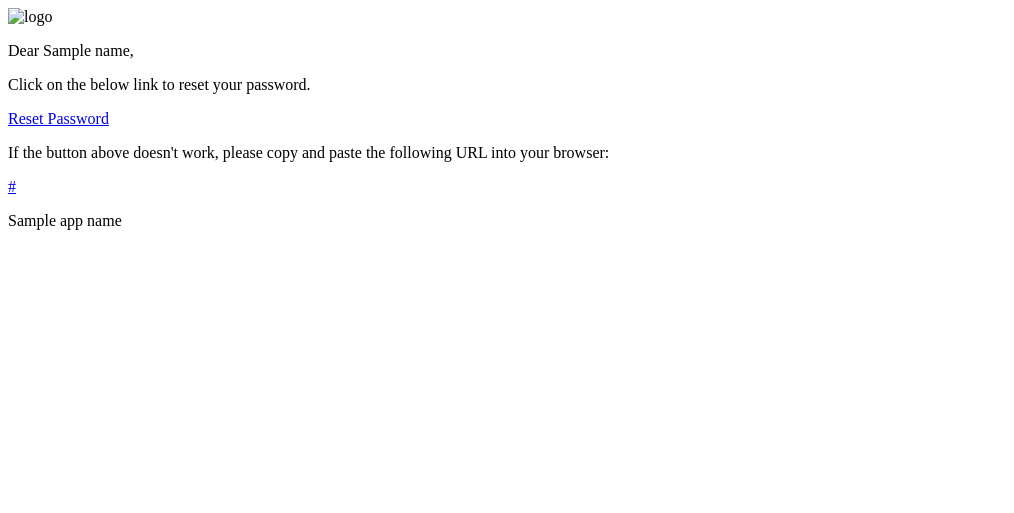
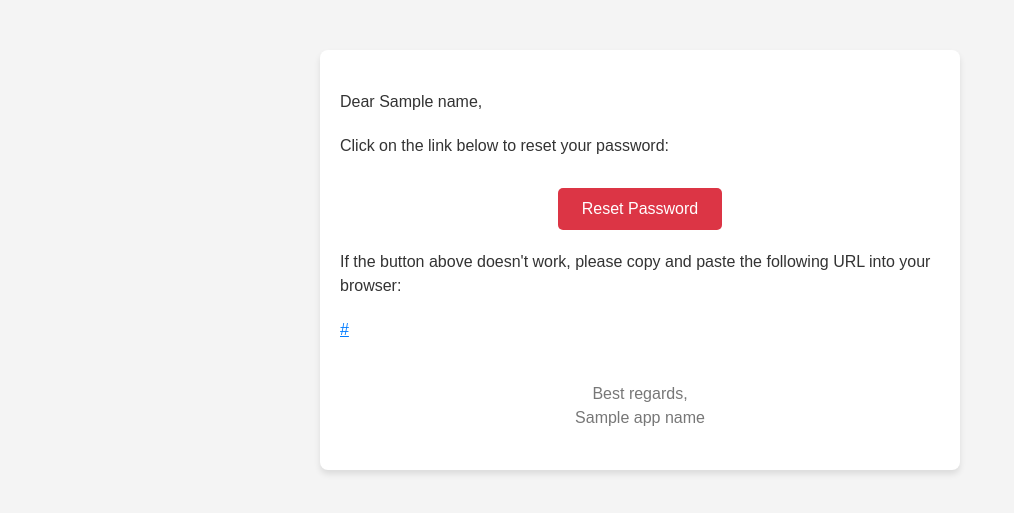
Before and after one commit to pp-repr/quiz-maker, a Python web app: template app/static/templates/password-reset.html in a window 1280 px wide. Shown: the top 513 px of the page, without its empty margins (0-1014 px from the left). Run offline with Jinja, Linux system fonts and the light colour scheme; the template is opened without the code that fills it: most values are stand-ins (such as "Sample title", 1, 10 or a date in 2020).

```diff
--- a/app/routes/user.py
+++ b/app/routes/user.py
@@ -77,7 +77,7 @@ async def get_user_by_id(id, session: Session = Depends(get_session)):
     return await get_user_details(id, session)
 
 
-@user_auth_router.put("/me/edit", status_code=status.HTTP_200_OK, response_model=UserResponse)
+@user_auth_router.patch("/me/edit", status_code=status.HTTP_200_OK, response_model=UserResponse)
 async def update_profile(data: UpdateProfileRequest, user = Depends(get_current_user), session: Session = Depends(get_session)):
     updated_user = await update_user_profile(user.email, data, session)
     return updated_user
--- a/app/schemas/user.py
+++ b/app/schemas/user.py
@@ -27,3 +27,7 @@ class UpdateProfileRequest(BaseModel):
     name: Optional[str] = Field(None, max_length=50)
     mobile: Optional[str] = Field(None, max_length=9)
     description: Optional[str] = Field(None, max_length=1000)
+
+
+class DeleteRequest(BaseModel):
+    email: EmailStr
--- a/app/static/templates/password-reset.html
+++ b/app/static/templates/password-reset.html
@@ -1,18 +1,75 @@
 <!DOCTYPE html>
+<html lang="en">
 <head>
+    <meta charset="UTF-8">
+    <meta name="viewport" content="width=device-width, initial-scale=1.0">
+    <title>Reset Your Password - {{ app_name }}</title>
+    <style>
+        body {
+            font-family: Arial, sans-serif;
+            background-color: #f4f4f4;
+            color: #333;
+            margin: 0;
+            padding: 0;
+        }
+        .container {
+            max-width: 600px;
+            margin: 50px auto;
+            background-color: #fff;
+            padding: 20px;
+            border-radius: 8px;
+            box-shadow: 0 4px 6px rgba(0, 0, 0, 0.1);
+        }
+        .logo {
+            display: block;
+            margin: 0 auto 20px auto;
+            max-width: 150px;
+        }
+        p {
+            font-size: 16px;
+            line-height: 1.5;
+            margin: 20px 0;
+        }
+        .button-container {
+            text-align: center;
+            margin-top: 30px;
+        }
+        .button {
+            background-color: #dc3545;
+            color: #fff;
+            padding: 12px 24px;
+            text-decoration: none;
+            border-radius: 5px;
+            font-size: 16px;
+            display: inline-block;
+        }
+        .button:hover {
+            background-color: #c82333;
+        }
+        .link {
+            color: #007BFF;
+            word-break: break-all;
+        }
+        .footer {
+            margin-top: 40px;
+            text-align: center;
+            font-size: 14px;
+            color: #777;
+        }
+    </style>
 </head>
 <body>
-    <div>
-        <img src="#" alt="logo" class="logo">
+    <div class="container">
         <p>Dear {{ name }},</p>
-        <p>Click on the below link to reset your password.</p>
-        <p>
+        <p>Click on the link below to reset your password:</p>
+        <div class="button-container">
             <a href="{{ activate_url }}" class="button">Reset Password</a>
-        </p>
+        </div>
         <p>If the button above doesn't work, please copy and paste the following URL into your browser:</p>
-        <p><a href="{{ activate_url }}">{{ activate_url }}</a></p>
-
-        <p>{{ app_name }}</p>
+        <p><a href="{{ activate_url }}" class="link">{{ activate_url }}</a></p>
+        <div class="footer">
+            <p>Best regards,<br>{{ app_name }}</p>
+        </div>
     </div>
 </body>
 </html>
```
Also changed, not shown: app/routes/admin.py (+19 -8 lines), app/services/admin.py (+10 -0 lines), app/services/user.py (+3 -6 lines), app/static/templates/account-verification-confirmation.html (+58 -5 lines), app/static/templates/account-verification.html (+56 -5 lines), tests/conftest.py (+31 -0 lines), tests/test_admin_routes/test_delete_user.py (added, +11 -0 lines), tests/test_user_routes/test_update_profile_image.py (added, +11 -0 lines), tests/test_user_routes/test_update_user_profile.py (+6 -6 lines), 2 other files.
